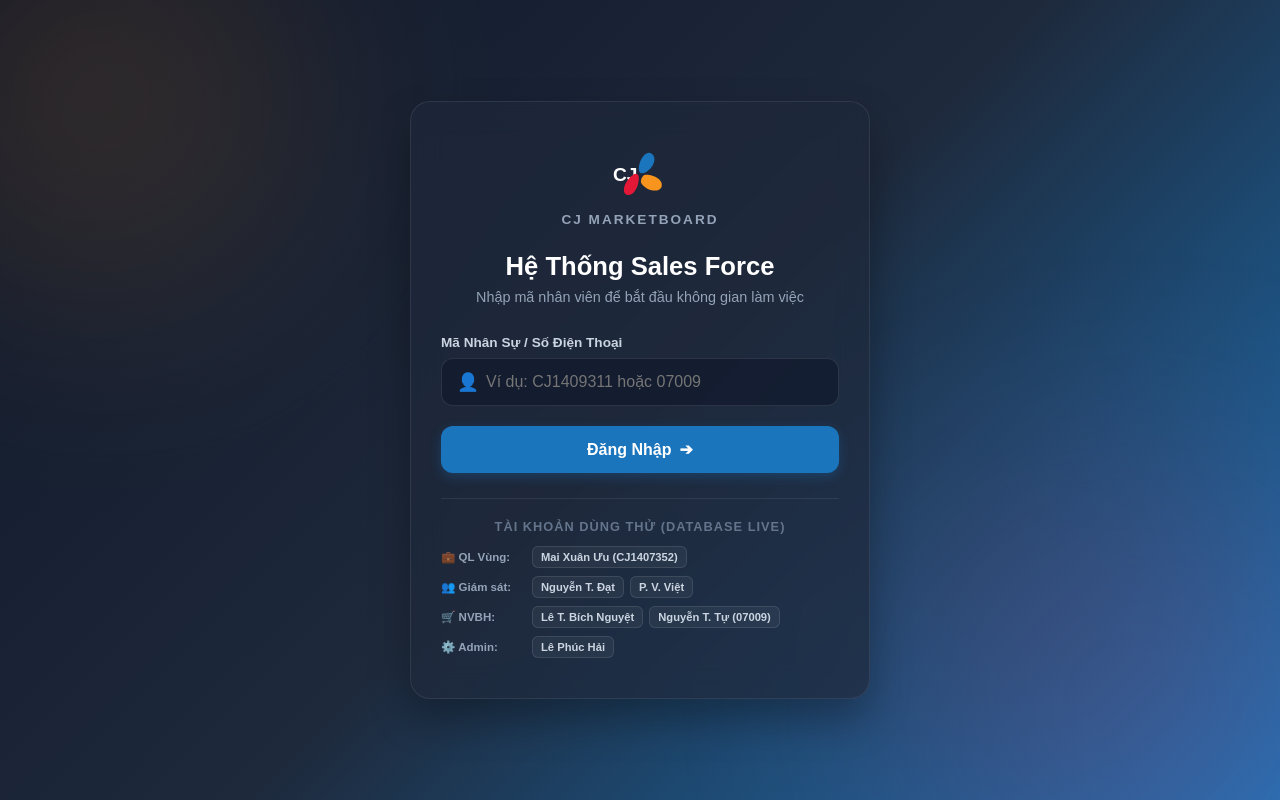
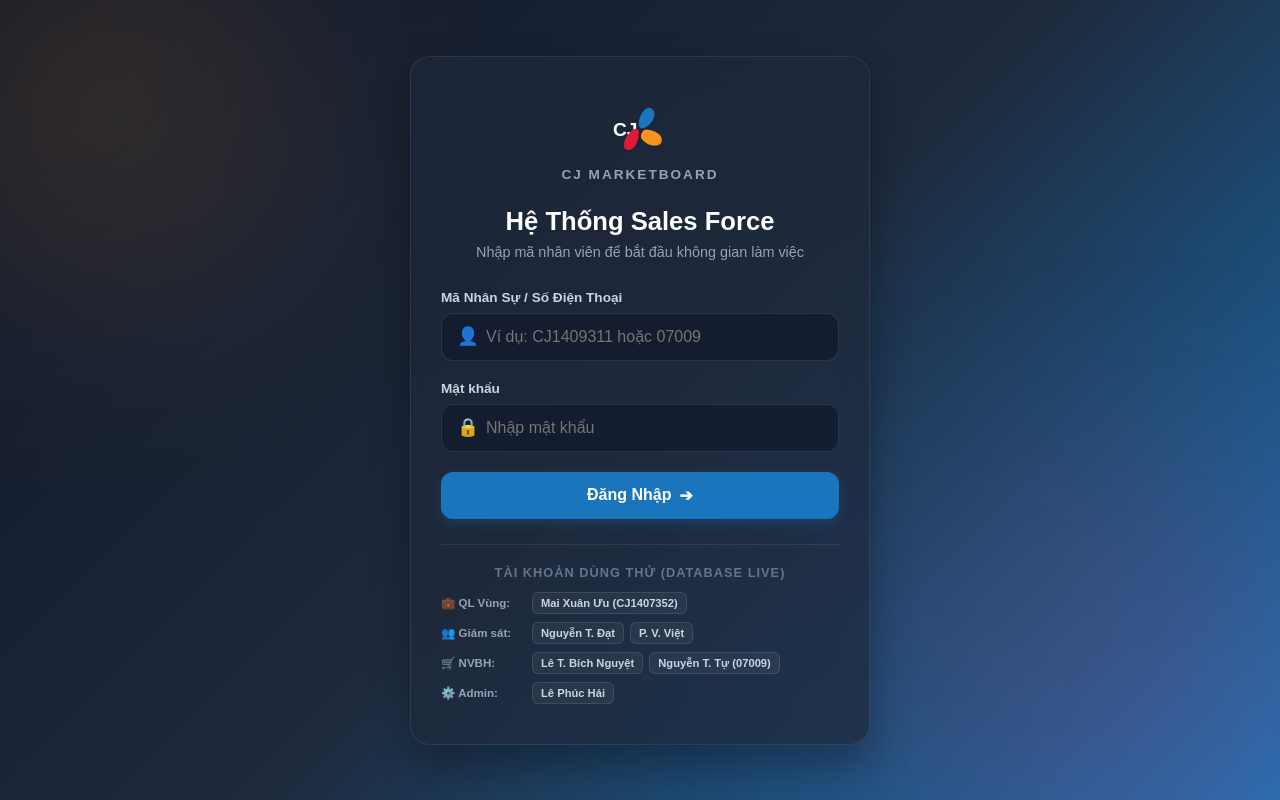
Before and after one commit to drhaishow-collab/CJSE, a React (Vite) app in the folder frontend/: page / in a window 1280 px wide. Built offline with nearby package versions, Linux system fonts and the light colour scheme.

Commit message:
Fix API_URL fallback logic and add password field to login

```diff
--- a/frontend/src/App.tsx
+++ b/frontend/src/App.tsx
@@ -34,7 +34,7 @@
 const SNAPSHOT_SF_TREND = snapshotData?.sf_trend || STATIC_SF_TREND;
 const SNAPSHOT_BIZ_REPORT = snapshotData?.biz_report || STATIC_BIZ_REPORT;
 
-const API_URL = import.meta.env.VITE_API_URL || 'http://localhost:3001';
+const API_URL = import.meta.env.VITE_API_URL !== undefined ? import.meta.env.VITE_API_URL : 'http://localhost:3001';
 const STATIC_MODE = (import.meta.env.VITE_STATIC_MODE || 'true') === 'true';
 const HAS_SNAPSHOT = snapshotData?.generated_at != null;
 const CACHE_TTL = 5 * 60 * 1000; // 5 minutes
--- a/frontend/src/pages/Login.tsx
+++ b/frontend/src/pages/Login.tsx
@@ -9,6 +9,7 @@
 
 export const Login: React.FC<LoginProps> = ({ onLoginSuccess, apiUrl, staticMode = false, demoUser }) => {
   const [employeeCode, setEmployeeCode] = useState('');
+  const [password, setPassword] = useState('');
   const [error, setError] = useState<string | null>(null);
   const [loading, setLoading] = useState(false);
 
@@ -39,7 +40,7 @@
         headers: {
           'Content-Type': 'application/json',
         },
-        body: JSON.stringify({ username: employeeCode.trim() }),
+        body: JSON.stringify({ username: employeeCode.trim(), password: password.trim() }),
       });
 
       const contentType = response.headers.get('content-type') || '';
@@ -65,6 +66,7 @@
 
   const handleQuickSelect = (code: string) => {
     setEmployeeCode(code);
+    setPassword('123456'); // Default password for demo
     setError(null);
   };
 
@@ -366,6 +368,24 @@
             </div>
           </div>
 
+          <div className="form-group">
+            <label htmlFor="password" className="form-label">Mật khẩu</label>
+            <div className="input-wrapper">
+              <span className="input-icon">🔒</span>
+              <input
+                id="password"
+                type="password"
+                className="login-input"
+                placeholder="Nhập mật khẩu"
+                value={password}
+                onChange={(e) => setPassword(e.target.value)}
+                autoComplete="current-password"
+                required
+                disabled={loading}
+              />
+            </div>
+          </div>
+
           <button type="submit" className="login-btn" disabled={loading}>
             {loading ? (
               <>
```
Also changed, not shown: 1 other file (tests, documents, lock files or other folders).
